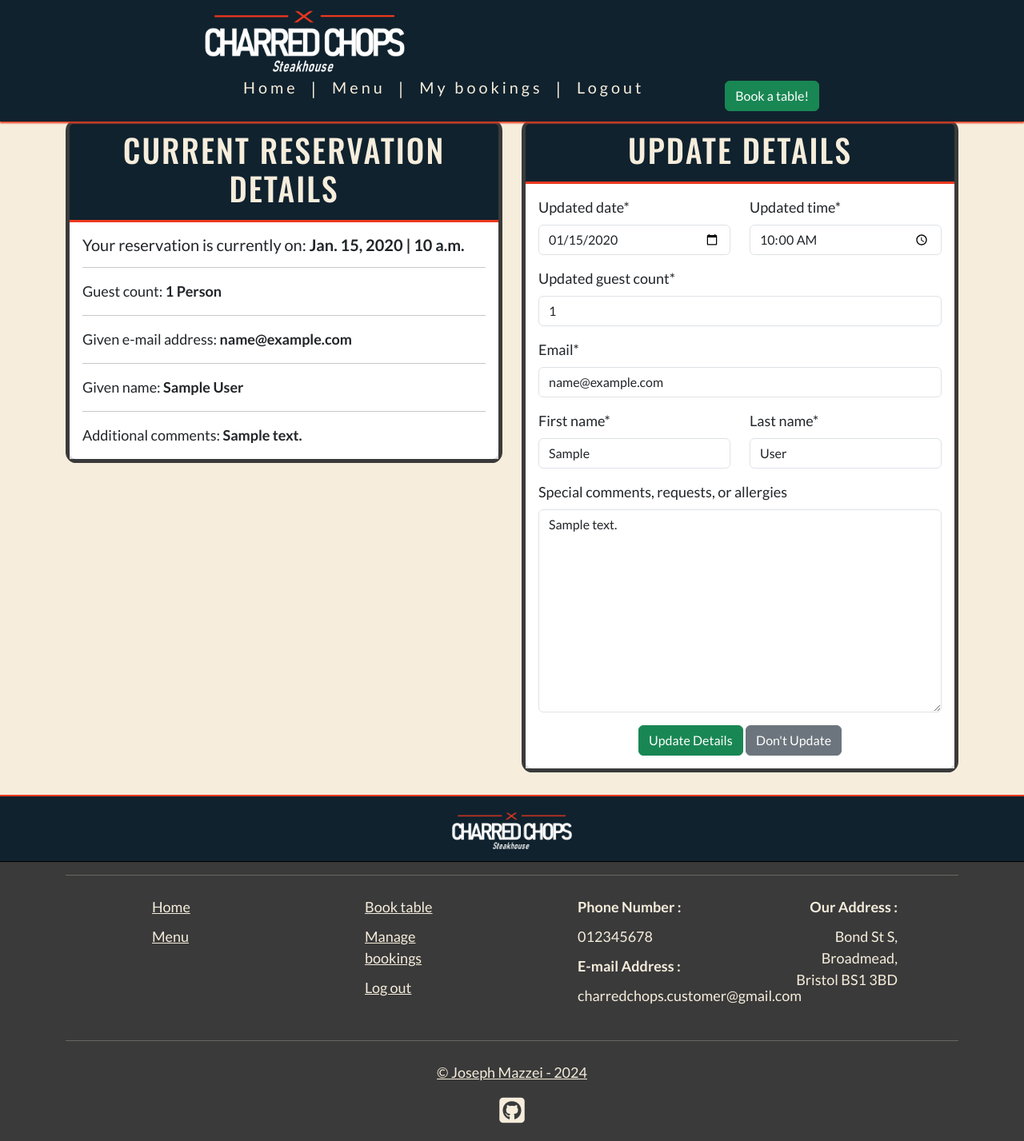
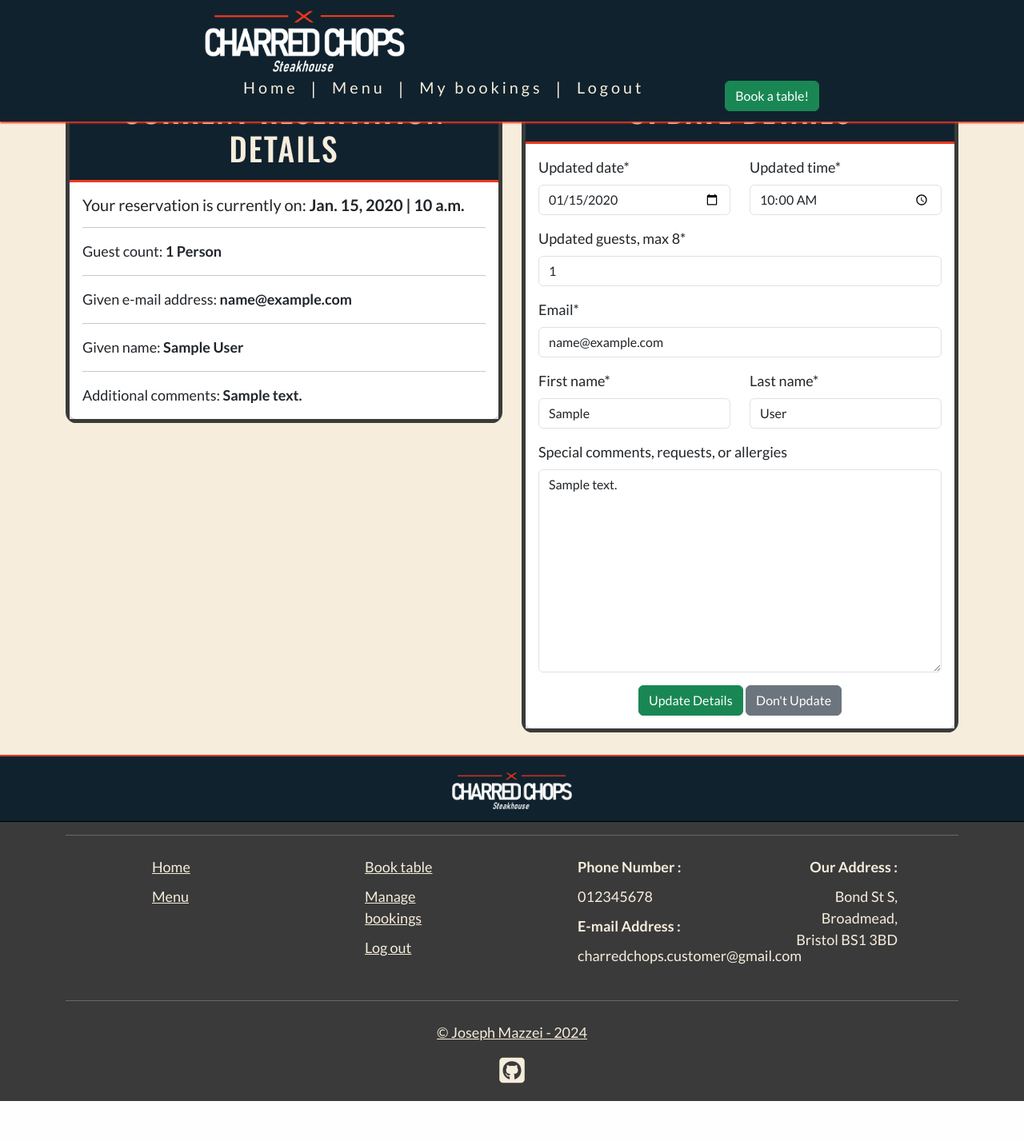
Before and after one commit to jomazzei/charredchops, a Django app: a page that uses templates/base.html in a window 1280 px wide. Shown: the whole page at 80% size. After the commit the page ends 1377 px from the top, so only its background shows below. Run offline with Django 4.2, Linux system fonts and the light colour scheme; a user stored in the database is signed in; tables that the repository leaves empty hold one stand-in row (values such as "Sample post"); some libraries are stand-ins or nearby versions; some web fonts are replaced.

Commit message:
Added minimum date of current day to datepicker field, up to 52 weeks of booking in advance

```diff
--- a/booking/forms.py
+++ b/booking/forms.py
@@ -1,4 +1,6 @@
+from datetime import timedelta
 from django import forms
+from django.utils.timezone import now
 from .models import Reservation
 
 
@@ -17,13 +19,16 @@
             "cust_fname": "First name",
             "cust_lname": "Last name",
             "email": "Your email address",
-            "guest_count": "How many guests?",
+            "guest_count": "How many guests? Up to 8 people",
             "booking_date": "What day would you like to book?",
             "booking_time": "What time would you like your reservation to be?",
             "comments": "Special comments, requests, or allergies",
         }
       widgets = {
-          'booking_date': forms.DateInput(attrs={'type': 'date',}),
+          'booking_date': forms.DateInput(attrs={'type': 'date',
+                                                 'min': now().isoformat(),
+                                                 'max': (now() + timedelta(weeks=52)).isoformat(),
+                                                 }),
           'booking_time': forms.TimeInput(attrs={'type': 'time',}),
       }
 
@@ -51,7 +56,7 @@
             "cust_fname": "First name",
             "cust_lname": "Last name",
             "email": "Email",
-            "guest_count": "Updated guest count",
+            "guest_count": "Updated guests, max 8",
             "booking_date": "Updated date",
             "booking_time": "Updated time",
             "comments": "Special comments, requests, or allergies",
--- a/booking/templates/booking/booking.html
+++ b/booking/templates/booking/booking.html
@@ -30,6 +30,7 @@
             <div class="col-6">
                 <h3>Come by to our restaurant</h3>
                 <p>Bond St S, Broadmead, Bristol BS1 3BD</p>
+                <p>Opening times:</p>
             </div>
             <div class="col-6 justify-content-end">
                 <div id="map-embed-container">
--- a/booking/templates/booking/booking_details.html
+++ b/booking/templates/booking/booking_details.html
@@ -8,7 +8,7 @@
 {% if user.is_authenticated %}
 <article id="booking-details">
 
-<div class="container detail-container">
+<div class="container">
 
     <div class="row justify-content-center">
 
@@ -72,7 +72,7 @@
                         </p>
                         {% endif %}
                     </div>
-                    <div class="detail-buttons text-center">
+                    <div id="detail-buttons" class="text-center">
                         <a href="{% url 'bookingedit' reservation.slug %}"><button class="btn btn-primary">Edit Reservation</button></a>
                         <button class="btn btn-danger" id="delete-button">Cancel Reservation</button>
                     </div>
--- a/booking/templates/booking/booking_list.html
+++ b/booking/templates/booking/booking_list.html
@@ -17,7 +17,9 @@
         <div class="col text-center">
             <h3>No bookings</h3>
         </div>
+
         {% else %}
+
         {% for booking in booking_list %}
 
         <div class="col-4">
--- a/booking/views.py
+++ b/booking/views.py
@@ -38,7 +38,7 @@
                 "Please check your form answers"
             )
 
-        # Handles refresh to cancel form resubmission
+        # Handles refresh to cancel out form resubmission
         return HttpResponseRedirect(request.path_info)
 
     else:
@@ -128,8 +128,9 @@
         else:
             messages.add_message(
                 request, messages.ERROR,
-                "Please check your form answers"
+                "One or more of your inputs were invalid, please re-enter your answers"
             )
+            return HttpResponseRedirect(request.path_info)
 
     elif request.user == reservation.customer:
         return render(request, "booking/form_update_booking.html",
@@ -144,6 +145,9 @@
 
 @login_required
 def booking_delete(request, slug):
+    """
+    Handles delete logic
+    """
     queryset = Reservation.objects.all()
     reservation = get_object_or_404(queryset, slug=slug)
 
--- a/static/css/style.css
+++ b/static/css/style.css
@@ -282,7 +282,7 @@
 }
 
 /* ---------------------- Detailed view */
-.detail-container {
+#booking-details {
     margin-top: 50px;
 }
 
@@ -300,6 +300,6 @@
     color: #f6eddc;
 }
 
-.detail-buttons {
+#detail-buttons {
     margin-top: 20px;
 }
--- a/static/js/script.js
+++ b/static/js/script.js
@@ -2,7 +2,6 @@
 const bookingCards = document.getElementsByClassName("bookingCardItem");
 // Delete confirm modal
 const deleteButton = document.getElementById("delete-button");
-const deleteModal = new bootstrap.Modal(document.getElementById("deleteModal"));
 
 
 for (let i = 0; i < bookingCards.length; i++) {
@@ -18,6 +17,12 @@
 }
 
 
-deleteButton.addEventListener("click", ()=>{
-    deleteModal.show();
-});
+// Checks if deleteButton exists before adding event listener.
+// Throws errors in dev tools if there's no conditional
+if (deleteButton) {
+    const deleteModal = new bootstrap.Modal(document.getElementById("deleteModal"));
+
+    deleteButton.addEventListener("click", function() {
+        deleteModal.show();
+    });
+}
```
